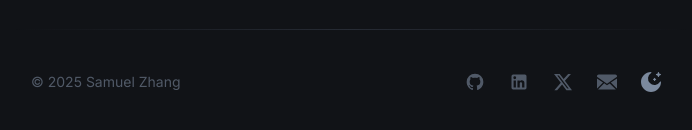
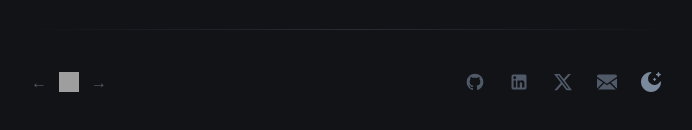
Before and after one commit to SamuelZ12/personal-website, a Next.js app: page / in a window 1280 px wide. Shown: the part 1593-1723 px from the top of the page, without its empty margins (289-981 px from the left). Built offline with nearby package versions, Linux system fonts and the light colour scheme; grey boxes are pictures that could not be loaded.

Commit message:
Add cs webring

```diff
--- a/src/components/contact.tsx
+++ b/src/components/contact.tsx
@@ -17,9 +17,37 @@ const Contact = () => {
             <div className='mb-8 h-px bg-gradient-to-r from-transparent via-border to-transparent' />
 
             <div className='flex items-center justify-between px-4'>
-                <p className='text-sm text-muted-foreground/60'>
-                    © 2025 Samuel Zhang
-                </p>
+                {/* Webring */}
+                <div className='flex items-center gap-3 text-muted-foreground/60'>
+                    <Link
+                        href='https://cs.uwatering.com/samuelzhang.ca/prev'
+                        className='transition-colors hover:text-foreground'
+                    >
+                        ←
+                    </Link>
+                    <Link
+                        href='https://cs.uwatering.com'
+                        target='_blank'
+                        className='transition-opacity hover:opacity-80'
+                    >
+                        <img
+                            src='https://cs.uwatering.com/icon.black.svg'
+                            alt='CS Webring'
+                            className='h-5 w-5 dark:hidden'
+                        />
+                        <img
+                            src='https://cs.uwatering.com/icon.white.svg'
+                            alt='CS Webring'
+                            className='hidden h-5 w-5 dark:block'
+                        />
+                    </Link>
+                    <Link
+                        href='https://cs.uwatering.com/samuelzhang.ca/next'
+                        className='transition-colors hover:text-foreground'
+                    >
+                        →
+                    </Link>
+                </div>
 
                 <div className='flex items-center gap-1'>
                     <TooltipProvider delayDuration={70}>
```
